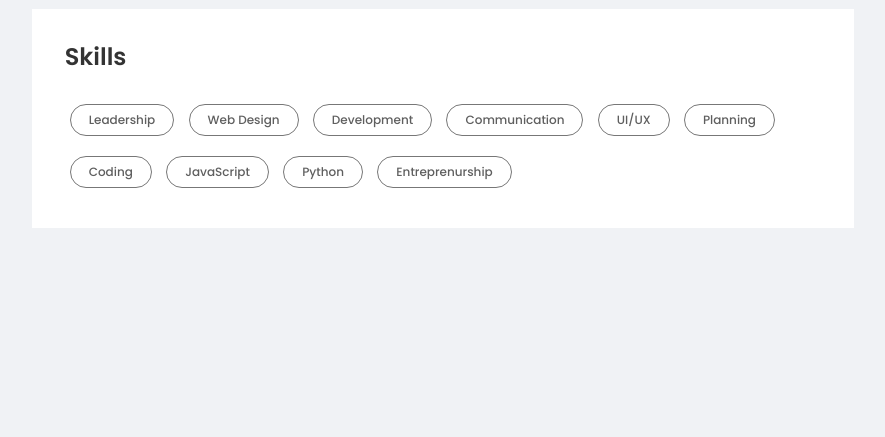
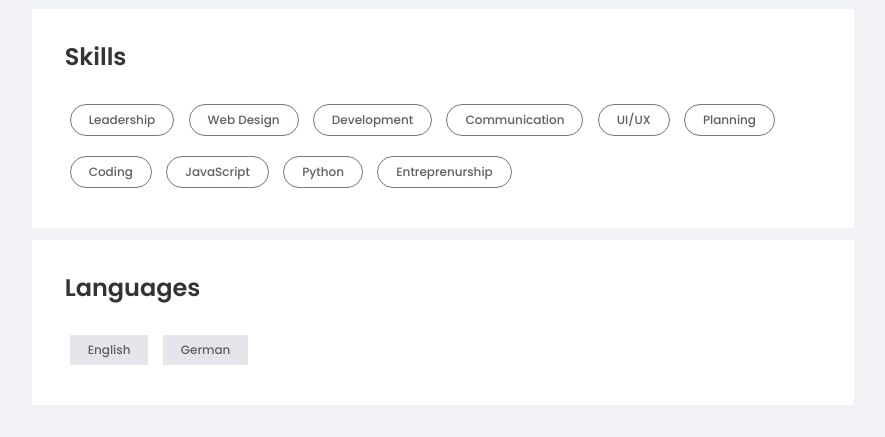
Before and after one commit to russell-crooms/LinkedIn-Clone-Practice-Project, a plain HTML site: page profile.html in a window 1280 px wide. Shown: the part 1969-2406 px from the top of the page, without its empty margins (45-930 px from the left). Before the commit the page ends 2229 px from the top, so only its background shows below. Drawn offline with Linux system fonts and the light colour scheme.

Commit message:
Created languages section

```diff
--- a/profile.html
+++ b/profile.html
@@ -194,6 +194,11 @@
                 <a href="#" class="skills-btn">Python</a>
                 <a href="#" class="skills-btn">Entreprenurship</a>
                 </div>
+            <div class="profile-description">
+                <h2>Languages</h2>
+                <a href="#" class="language-btn">English</a>
+                <a href="#" class="language-btn">German</a>
+                </div>
             </div>
         </div>
 
--- a/style.css
+++ b/style.css
@@ -771,5 +771,13 @@ a {
     font-weight: 500;
 }
 
+.language-btn {
+    display: inline-block;
+    margin: 10px 5px;
+    padding: 6px 18px;
+    background: #e4e6eb;
+    font-size: 12px;
+    font-weight: 500;
+}
 
 /* left off at 1:32:08 https://www.youtube.com/watch?v=0ihPVIrf_Dw */
```
